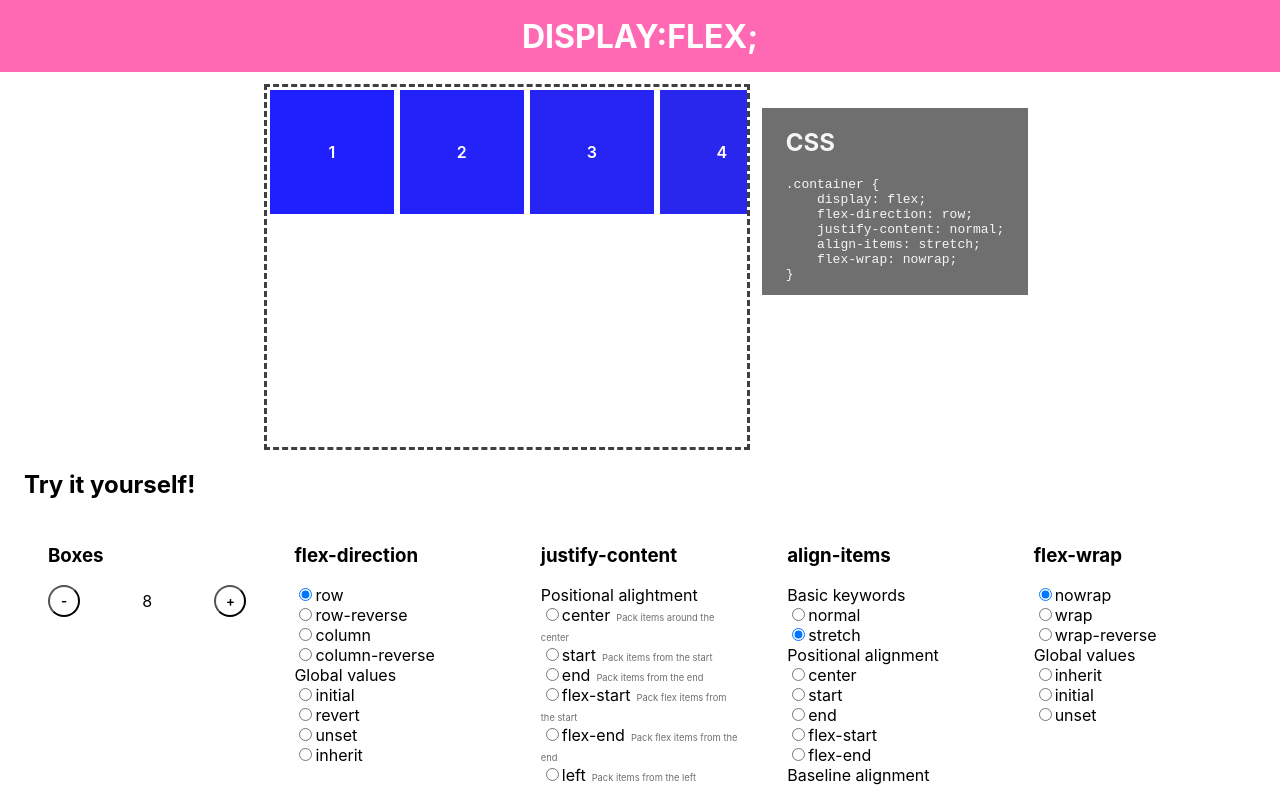
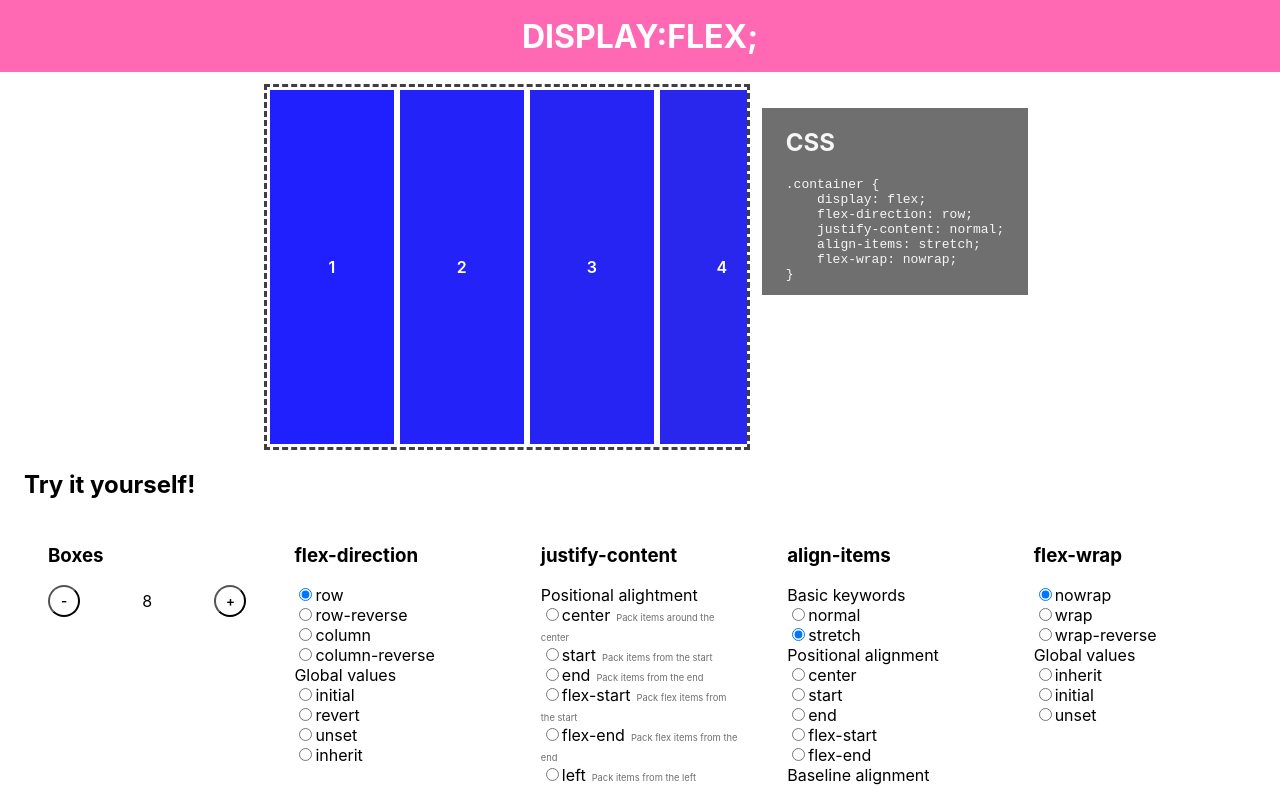
Before and after one commit to bbonkr/display-flex, a React app: page / in a window 1280 px wide. Shown: the top 786 px of the page. Built offline with nearby package versions, Linux system fonts and the light colour scheme.

Commit message:
디자인:박스

```diff
--- a/public/css/style.css
+++ b/public/css/style.css
@@ -63,14 +63,15 @@ body {
 }
 
 .flex-boxes-container {
-    display: block;
+    display: flex;
     max-width: 100vw;
     max-height: 360px;
     width: 480px;
     height: 360px;
-    overflow-x: auto;
-    overflow-y: auto;
     border: 3px dashed #3f3f3f;
+    flex: 1;
+    flex-wrap: wrap;
+    overflow: auto;
 }
 
 ul.no-list-style {
--- a/src/components/DisplayFlex/DisplayFlex.tsx
+++ b/src/components/DisplayFlex/DisplayFlex.tsx
@@ -32,6 +32,7 @@ export const DisplayFlex = ({
                     justifyContent: justifyContent || 'normal',
                     alignItems: alignItems || 'stretch',
                     flexWrap: flexWrap || 'nowrap',
+                    flex: 1,
                 }}
             >
                 {Array(boxes || 8)
```
